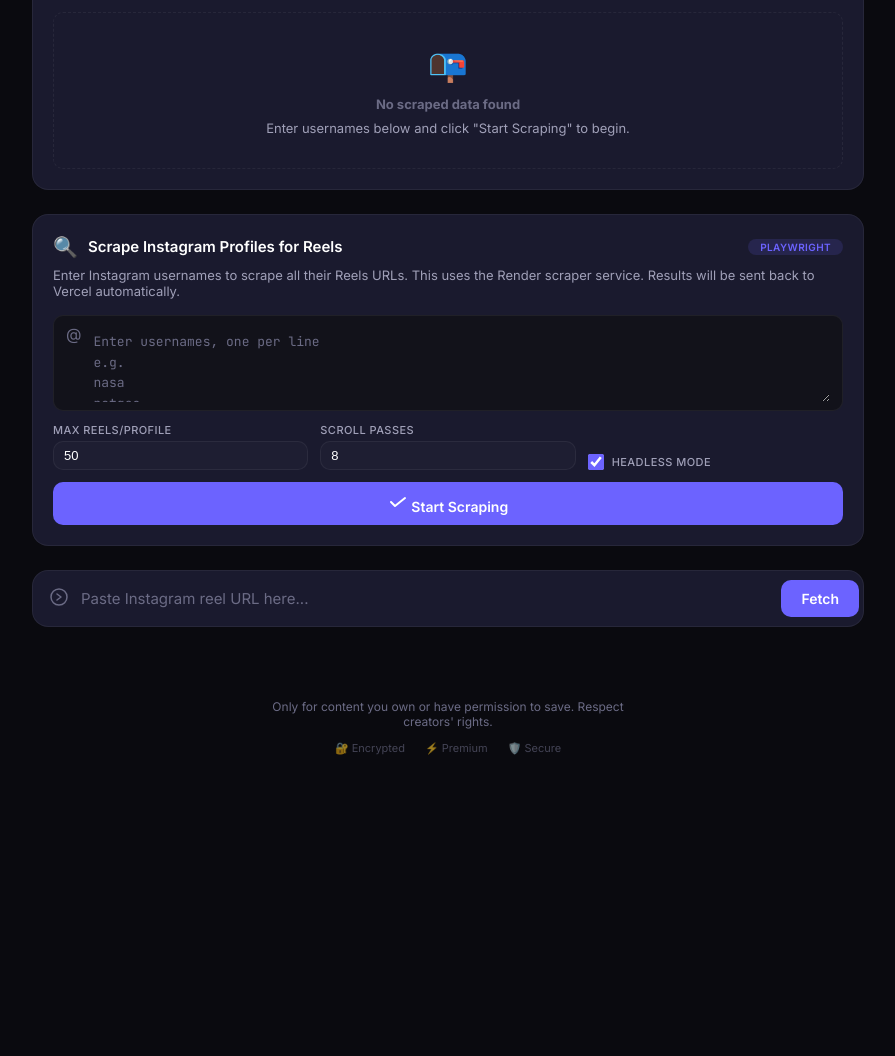
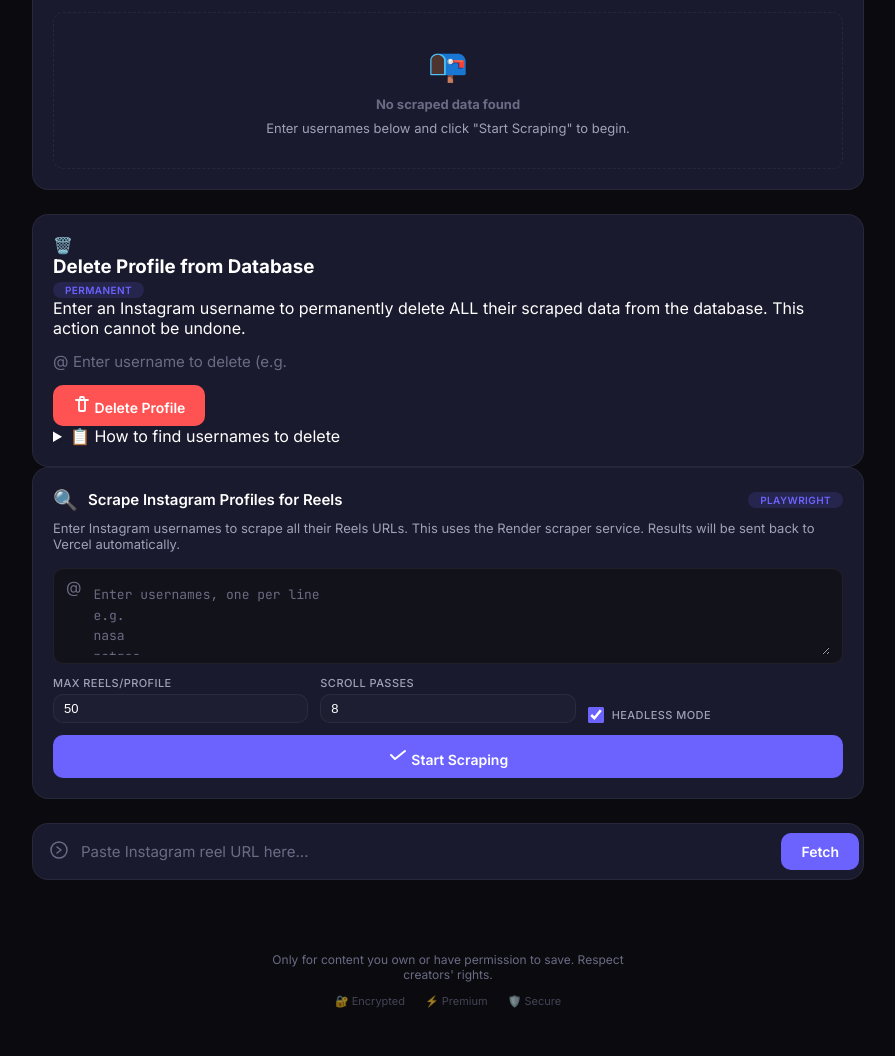
Before and after one commit to Motari2004/fetchgram, a Flask app: page / in a window 1280 px wide. Shown: the part 880-1936 px from the top of the page, without its empty margins (192-1087 px from the left). Before the commit the page ends 1635 px from the top, so only its background shows below. Run offline with Flask 3, Linux system fonts and the light colour scheme; data that the repository does not hold is empty; some libraries are stand-ins or nearby versions.

Commit message:
Describe what you changed here

```diff
--- a/static/script.js
+++ b/static/script.js
@@ -68,6 +68,11 @@ const cookieUploadStatus = document.getElementById('cookie-upload-status');
 // All Usernames elements
 const allUsernamesSection = document.getElementById('all-usernames-section');
 const allUsernamesList = document.getElementById('all-usernames-list');
+
+// Delete Profile elements
+const deleteUsernameInput = document.getElementById('delete-username-input');
+const deleteProfileBtn = document.getElementById('delete-profile-btn');
+const deleteProfileStatus = document.getElementById('delete-profile-status');
 
 let currentVideoUrl = null;
 let currentVideoItem = null;
@@ -531,13 +536,22 @@ function showScrapedStatus(message, type) {
 
 // ==================== DELETE FUNCTIONS ====================
 
-async function deleteProfile(username) {
+// Delete profile from the dedicated input section
+deleteProfileBtn?.addEventListener('click', async function() {
+  const username = deleteUsernameInput.value.trim();
+
+  if (!username) {
+    showDeleteStatus('❌ Please enter a username to delete', 'error');
+    return;
+  }
+
   if (!confirm(`⚠️ Permanently delete ALL data for @${username} from the database?`)) {
     return;
   }
 
-  // Show deleting status
-  showScrapedStatus(`🗑️ Permanently deleting @${username} from database...`, 'info');
+  showDeleteStatus(`🗑️ Permanently deleting @${username} from database...`, 'info');
+  this.disabled = true;
+  this.innerHTML = '<span class="btn-spinner"></span> Deleting...';
 
   try {
     const response = await fetch('/api/scraped/delete', {
@@ -551,31 +565,41 @@ async function deleteProfile(username) {
     console.log('Delete response:', data);
 
     if (response.ok && data.status === 'success') {
-      // Remove from UI immediately
-      if (window.scrapedData) {
-        window.scrapedData = window.scrapedData.filter(p => p.username !== username);
-        renderScrapedResults(window.scrapedData);
-      }
+      showDeleteStatus(`✅ Permanently deleted @${username} (${data.deleted_count || 0} jobs removed)`, 'success');
+      deleteUsernameInput.value = '';
 
-      // Clear all usernames list
-      window.allUsernames = window.allUsernames?.filter(u => u !== username) || [];
-
-      showScrapedStatus(
-        `✅ Permanently deleted @${username} (${data.deleted_count || 0} jobs removed from database)`,
-        'success'
-      );
-
-      // Force a fresh reload from database to confirm (with delay)
+      // Refresh the scraped data to update the UI
       setTimeout(() => {
         autoLoadScrapedResults();
-      }, 1500);
+      }, 1000);
 
     } else {
-      showScrapedStatus(`❌ Failed to delete: ${data.error || 'Unknown error'}`, 'error');
+      showDeleteStatus(`❌ Failed to delete: ${data.error || 'Unknown error'}`, 'error');
     }
   } catch (error) {
     console.error('Delete error:', error);
-    showScrapedStatus(`❌ Failed to delete: ${error.message}`, 'error');
+    showDeleteStatus(`❌ Failed to delete: ${error.message}`, 'error');
+  } finally {
+    this.disabled = false;
+    this.innerHTML = `
+      <span class="btn-content">
+        <svg width="18" height="18" viewBox="0 0 18 18" fill="none">
+          <path d="M3 5H15M7 5V3C7 2.44772 7.44772 2 8 2H10C10.5523 2 11 2.44772 11 3V5M6 5V15C6 15.5523 6.44772 16 7 16H11C11.5523 16 12 15.5523 12 15V5" stroke="currentColor" stroke-width="1.8" stroke-linecap="round" stroke-linejoin="round"/>
+        </svg>
+        Delete Profile
+      </span>
+    `;
+  }
+});
+
+function showDeleteStatus(message, type) {
+  deleteProfileStatus.textContent = message;
+  deleteProfileStatus.className = 'status-message ' + type;
+  deleteProfileStatus.style.display = 'block';
+  if (type !== 'error') {
+    setTimeout(() => {
+      deleteProfileStatus.style.display = 'none';
+    }, 8000);
   }
 }
 
@@ -597,7 +621,6 @@ deleteAllBtn?.addEventListener('click', async function() {
     console.log('Delete all response:', data);
 
     if (response.ok) {
-      // Clear everything from UI
       window.scrapedData = [];
       window.allUsernames = [];
       renderScrapedResults([]);
@@ -622,7 +645,7 @@ function renderScrapedResults(results, stats, isLoading = false) {
 
   // Show/hide delete all button
   if (deleteAllBtn) {
-    if (results && results.length > 0) {
+    if (results && results.length > 0 && !isLoading) {
       deleteAllBtn.hidden = false;
     } else {
       deleteAllBtn.hidden = true;
@@ -1327,3 +1350,11 @@ document.addEventListener('visibilitychange', function() {
     autoLoadScrapedResults();
   }
 });
+
+// Enter key support for delete input
+deleteUsernameInput?.addEventListener('keypress', function(e) {
+  if (e.key === 'Enter') {
+    e.preventDefault();
+    deleteProfileBtn?.click();
+  }
+});
--- a/templates/index.html
+++ b/templates/index.html
@@ -196,6 +196,58 @@
         <div class="loading-state">
           <div class="loading-spinner"></div>
           <p style="color: var(--text-muted); margin-top: 12px;">Loading scraped data...</p>
+        </div>
+      </div>
+    </div>
+
+    <!-- ============ DELETE PROFILE SECTION ============ -->
+    <div class="delete-profile-section premium-card">
+      <div class="delete-profile-header">
+        <div class="delete-profile-title">
+          <span class="delete-icon">🗑️</span>
+          <h3>Delete Profile from Database</h3>
+        </div>
+        <span class="badge">Permanent</span>
+      </div>
+
+      <div class="delete-profile-body">
+        <p class="delete-profile-desc">
+          Enter an Instagram username to permanently delete ALL their scraped data from the database.
+          This action cannot be undone.
+        </p>
+
+        <div class="delete-profile-area">
+          <div class="delete-input-wrapper">
+            <span class="input-icon">@</span>
+            <input
+              type="text"
+              id="delete-username-input"
+              class="input-field"
+              placeholder="Enter username to delete (e.g. elenaajoyce)"
+              autocomplete="off"
+            />
+          </div>
+          <button id="delete-profile-btn" class="btn btn-danger">
+            <span class="btn-content">
+              <svg width="18" height="18" viewBox="0 0 18 18" fill="none">
+                <path d="M3 5H15M7 5V3C7 2.44772 7.44772 2 8 2H10C10.5523 2 11 2.44772 11 3V5M6 5V15C6 15.5523 6.44772 16 7 16H11C11.5523 16 12 15.5523 12 15V5" stroke="currentColor" stroke-width="1.8" stroke-linecap="round" stroke-linejoin="round"/>
+              </svg>
+              Delete Profile
+            </span>
+          </button>
+        </div>
+
+        <div id="delete-profile-status" class="status-message" hidden></div>
+
+        <div class="delete-profile-help">
+          <details>
+            <summary>📋 How to find usernames to delete</summary>
+            <div class="help-content">
+              <p>Usernames are shown in the "All Profiles in Database" section above.</p>
+              <p>Simply type the exact username (without the @ symbol) and click Delete.</p>
+              <p class="help-note">⚠️ This will permanently remove ALL scraped data for that profile.</p>
+            </div>
+          </details>
         </div>
       </div>
     </div>
```
